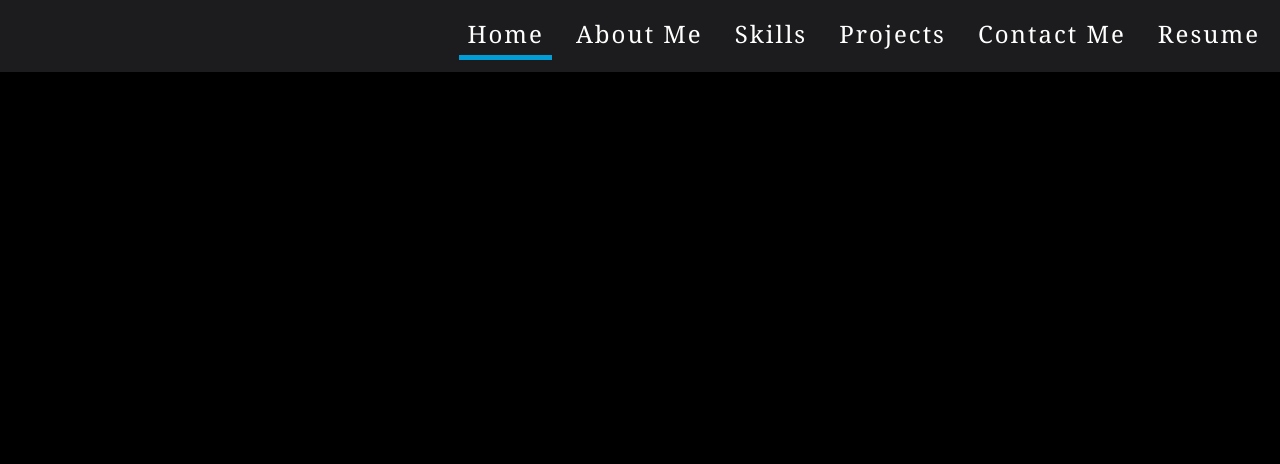
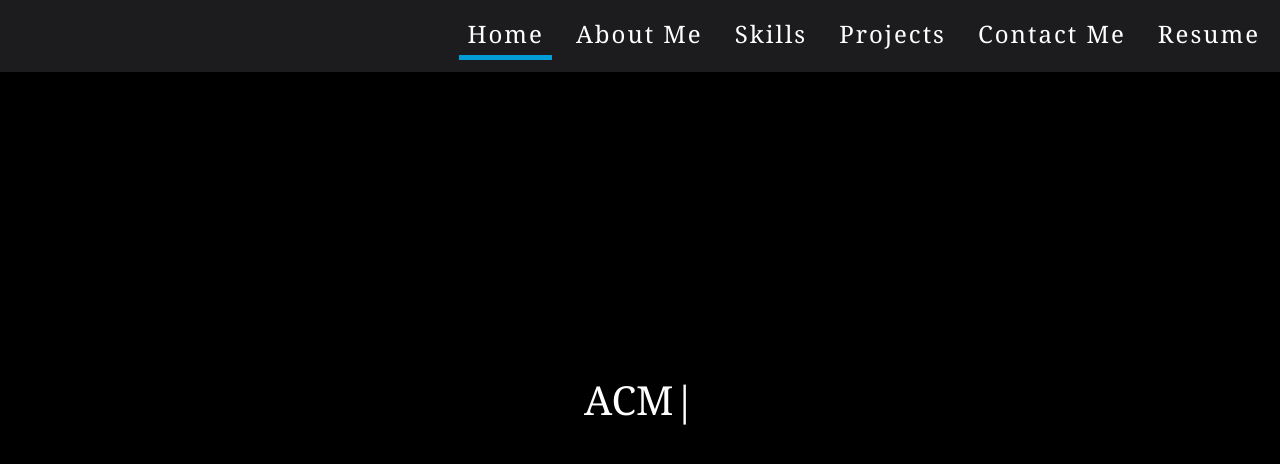
Before and after one commit to dokokitsune/React-Portfolio, a React (Create React App) app: page / in a window 1280 px wide. Shown: the top 464 px of the page. Built offline with nearby package versions, Linux system fonts and the light colour scheme.

Commit message:
added name animation

```diff
--- a/package.json
+++ b/package.json
@@ -15,6 +15,7 @@
     "react-dom": "^18.2.0",
     "react-router-dom": "^6.15.0",
     "react-scripts": "5.0.1",
+    "react-typed": "^1.2.0",
     "resolve-url-loader": "^5.0.0",
     "sass": "^1.66.1",
     "scss": "^0.2.4",
--- a/src/componants/home/Home.js
+++ b/src/componants/home/Home.js
@@ -1,4 +1,5 @@
 import React from "react";
+import ReactTyped from "react-typed";
 import "./home.scss"
 
 
@@ -7,9 +8,22 @@
 
   return(
 
-    <body>
 
-    </body>
+    <>
+      <h1>
+        <ReactTyped className = "typeWriter position-absolute top-50 start-50 translate-middle"
+          strings={["Weston Wood", "ACM Web Leader", "CSULA Junior"]}
+          typeSpeed={100}
+          loop
+          backSpeed={20}
+          cursorChar="|"
+          showCursor={true}
+
+          / >
+      </h1>
+
+
+    </>
 
 
 
--- a/src/componants/home/home.scss
+++ b/src/componants/home/home.scss
@@ -1,3 +1,8 @@
 body{
   background-color: black !important;
 }
+
+.typeWriter{
+  color: white;
+
+}
```
Also changed, not shown: src/componants/navbar/Navi.scss (+0 -34 lines), 1 other file (tests, documents, lock files or other folders).
